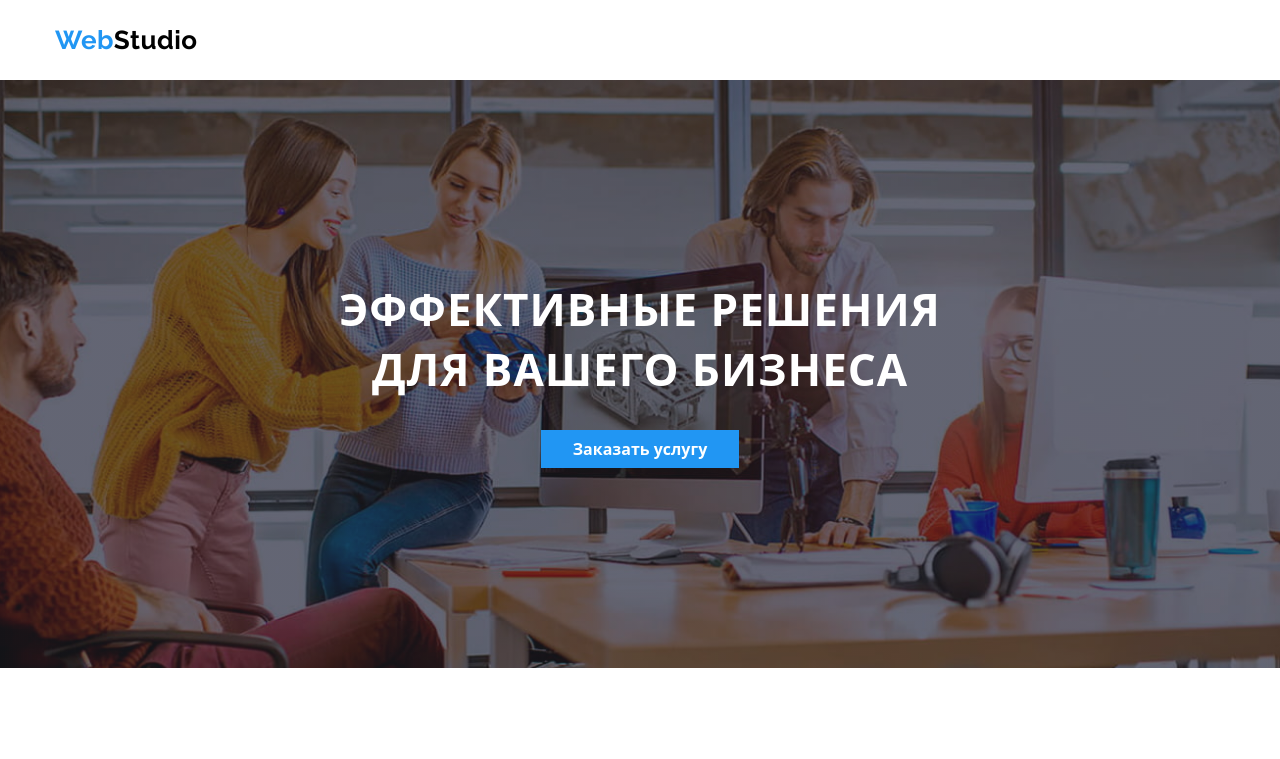
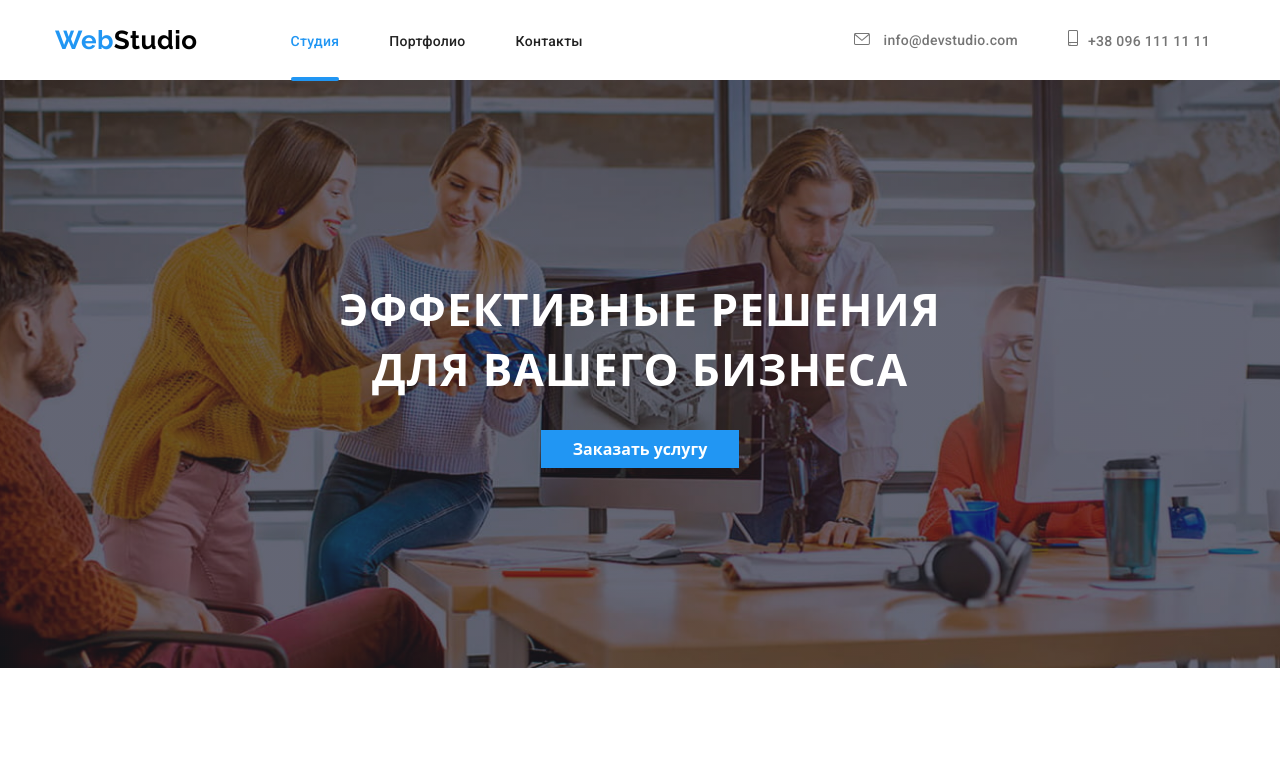
Before and after one commit to MikeYef96/landing-our-projects, a plain HTML site: page index.html in a window 1280 px wide. Shown: the top 759 px of the page. Drawn offline with nearby package versions, Linux system fonts and the light colour scheme.

Commit message:
adaptive mobile test

```diff
--- a/index.html
+++ b/index.html
@@ -20,15 +20,15 @@
                 <a href="index.html" class="title-webstudio">
                     <span class="title-web">Web</span><span class="title-studio">Studio</span>
                 </a>
-                <!-- <ul class="header-list list">
+                <ul class="header-list list">
                     <li class="item"><a href="index.html" class="header-link studio-link">Студия</a></li>
                     <li class="item"><a href="portfolio.html" class="header-link header-link__border">Портфолио</a></li>
                     <li class="item"><a href="" class="header-link header-link__border">Контакты</a></li>
-                </ul> -->
+                </ul>
             </nav>
 
             <!--CONTACTS-->
-            <!-- <ul class="contacts-list list">
+            <ul class="contacts-list list">
                 <li class="item">
                     <div class="contacts-link">
                         <a href="mailto:info@devstudio.com" class="emeil-mobile">
@@ -47,7 +47,7 @@
                     </div>
                 </li>
             </ul>
-        </div> -->
+        </div>
     </header>
 
 
--- a/sass/layout/_hero.scss
+++ b/sass/layout/_hero.scss
@@ -12,7 +12,6 @@
         background-repeat: no-repeat;
         background-position: center;
         background-size: cover;
-        background-color: $background-hero-footer;
 
         @media screen and (min-device-pixel-ratio: 2) and (min-width: 320px),
         screen and (min-resolution: 192dpi) and (min-width: 320px),
@@ -38,7 +37,6 @@
         background-repeat: no-repeat;
         background-position: center;
         background-size: cover;
-        background-color: $background-hero-footer;
 
         @media screen and (min-device-pixel-ratio: 2),
         screen and (min-resolution: 192dpi),
@@ -64,7 +62,6 @@
         background-repeat: no-repeat;
         background-position: center;
         background-size: cover;
-        background-color: $background-hero-footer;
 
         @media screen and (min-device-pixel-ratio: 2),
         screen and (min-resolution: 192dpi),
```
Also changed, not shown: css/main.css, css/main.min.css, 2 other files.
